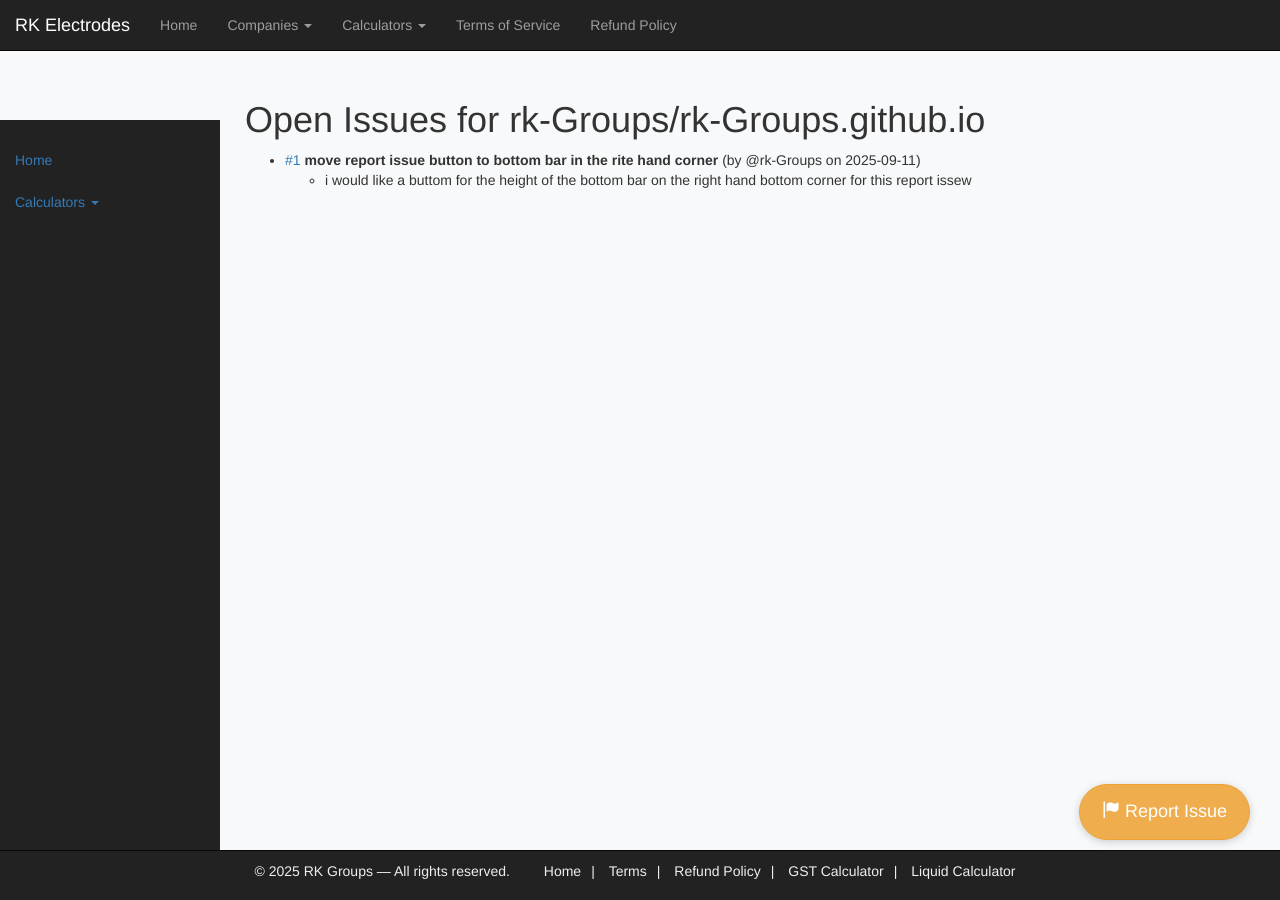
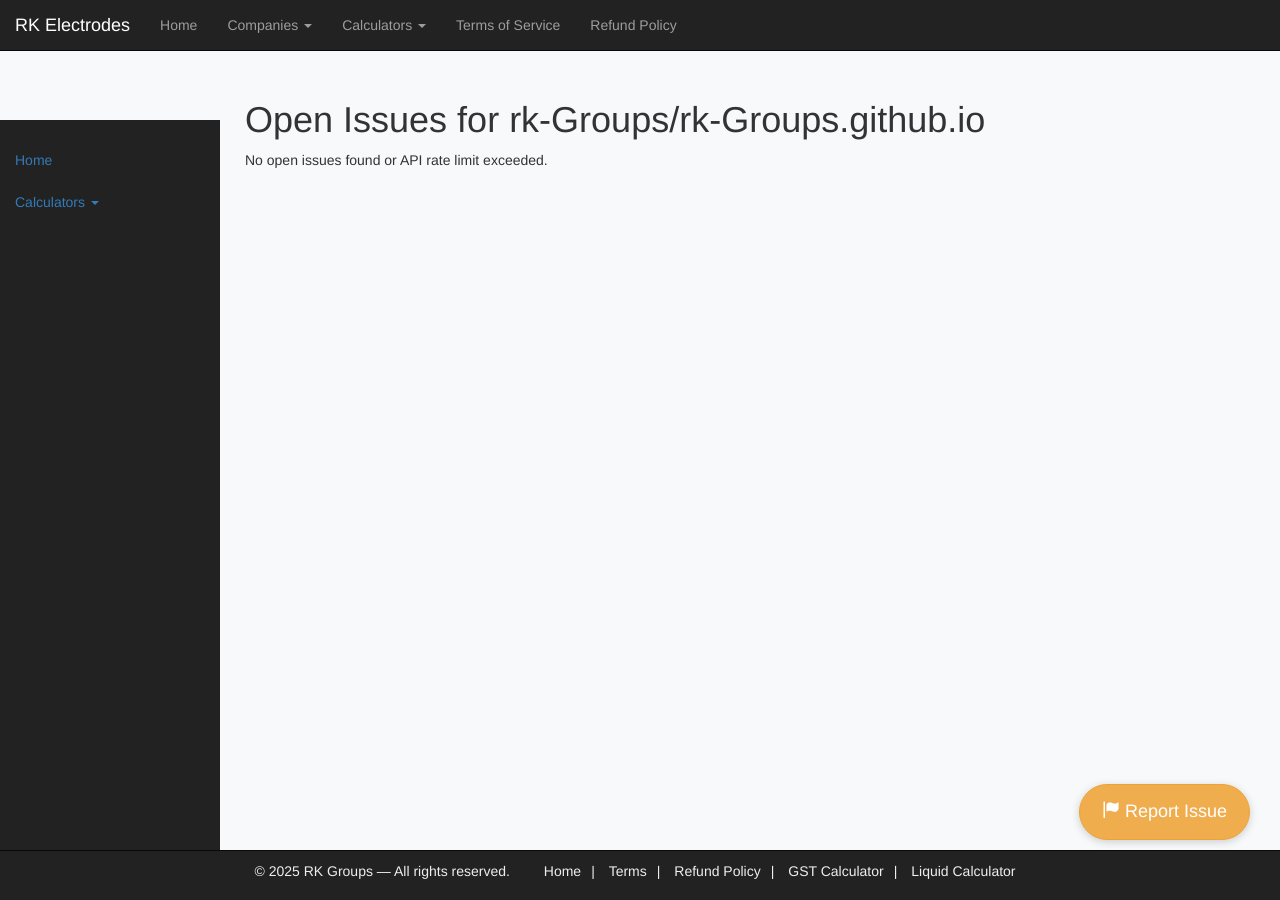
Before and after one commit to rk-Groups/rk-Groups.github.io, a Jekyll site: the page built from dev/issues.md, in a window 1280 px wide. Built offline with Jekyll 4.4.1, drawn with Linux system fonts in a browser that asks for light colours; our own code applies the rules of GitHub Pages for plain Markdown files.

Commit message:
chore: update dev/issues.md with latest open issues [auto]

```diff
--- a/dev/issues.md
+++ b/dev/issues.md
@@ -1,4 +1,3 @@
 # Open Issues for rk-Groups/rk-Groups.github.io
 
-- [#1](https://github.com/rk-Groups/rk-Groups.github.io/issues/1) **move report issue button to bottom bar in the rite hand corner** (by @rk-Groups on 2025-09-11)
-    - i would like a buttom for the height of the bottom bar on the right hand bottom corner for this report issew
+No open issues found or API rate limit exceeded.
```
